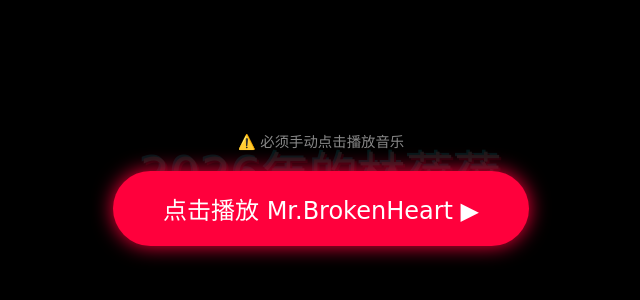
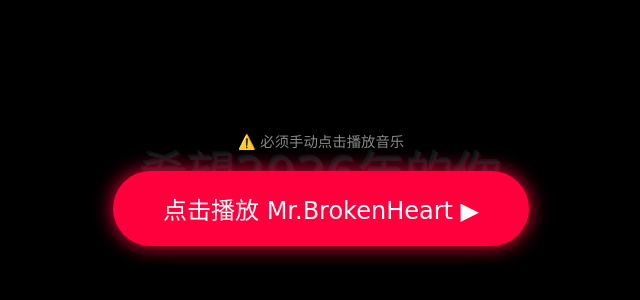
Before and after one commit to ye108416-code/2026-to-lin-beibei, a plain HTML site: page index.html in a window 1280 px wide. Shown: the part 212-512 px from the top of the page, 319-959 px from the left. Drawn offline with Linux system fonts and the light colour scheme; a web font is replaced by a local one.

Commit message:
Update index.html

```diff
--- a/index.html
+++ b/index.html
@@ -135,7 +135,7 @@
     </audio>
 
     <div id="center-box">
-        <div class="name-title">2026年的林蓓蓓</div>
+        <div class="name-title">希望2026年的你</div>
         <div class="sub-text" style="color:#fff; opacity:0.8; font-size: 1rem;">一定要更加闪闪发光</div>
         <button id="receive-btn">⚡️ 接收全屏好运 ⚡️</button>
     </div>
@@ -328,4 +328,5 @@
 
     </script>
 </body>
+
 </html>
```
